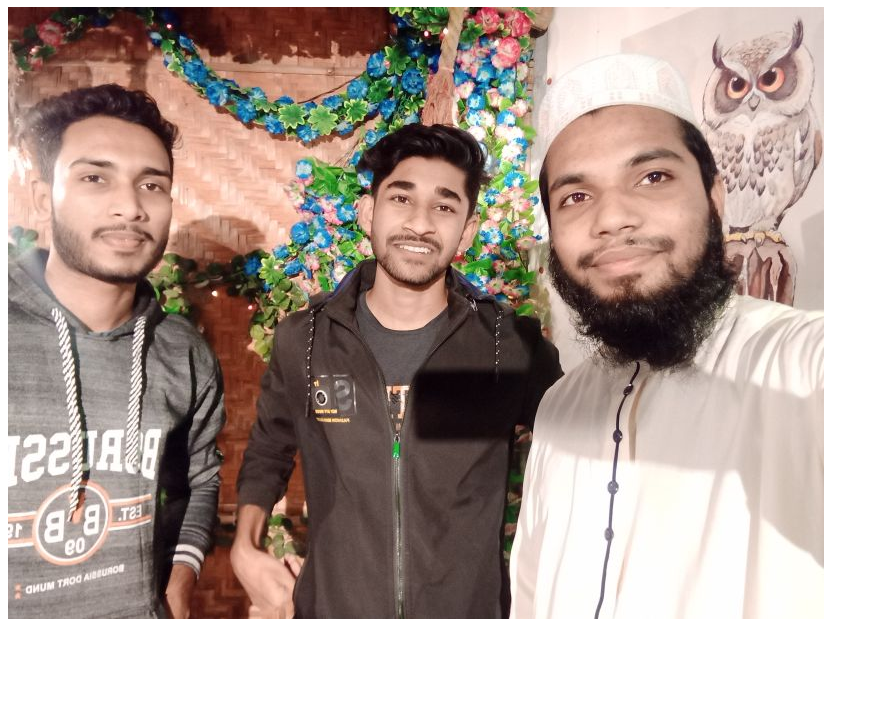
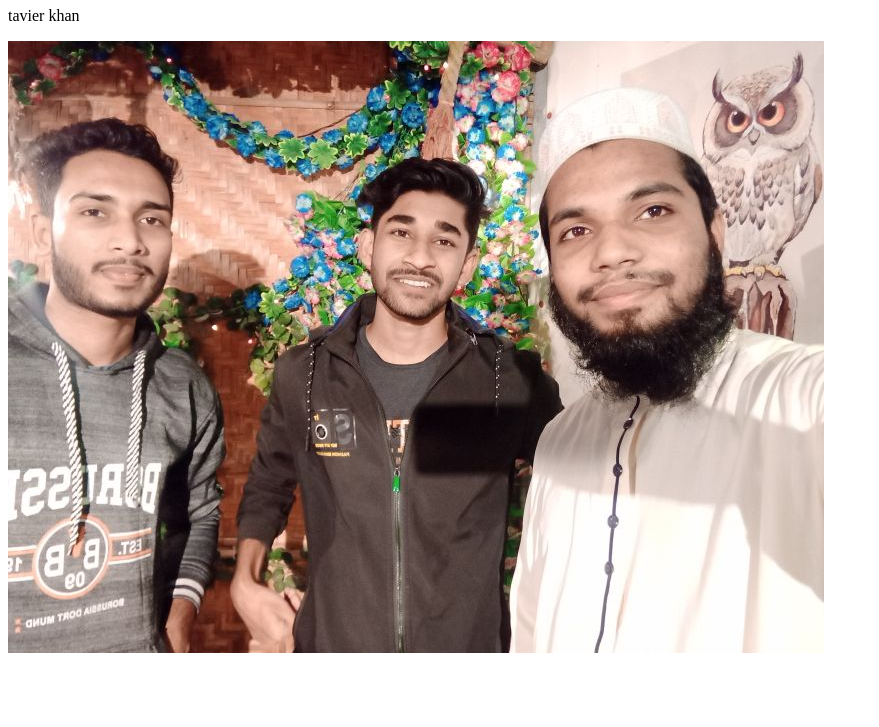
Before and after one commit to Tanvir-Alam625/my-first-repo, a plain HTML site: page index.html in a window 1280 px wide. Shown: the part 73-800 px from the top of the page, without its empty margins (0-879 px from the left). Drawn offline with Linux system fonts and the light colour scheme.

Commit message:
header changed

```diff
--- a/index.html
+++ b/index.html
@@ -8,6 +8,7 @@
 </head>
 <body>
     <h1>WE are Three pros for affialite marketers</h1>
+    <p>tavier khan</p>
     <img src="images/pro.jpg" alt="pro">
 
 </body>
```
